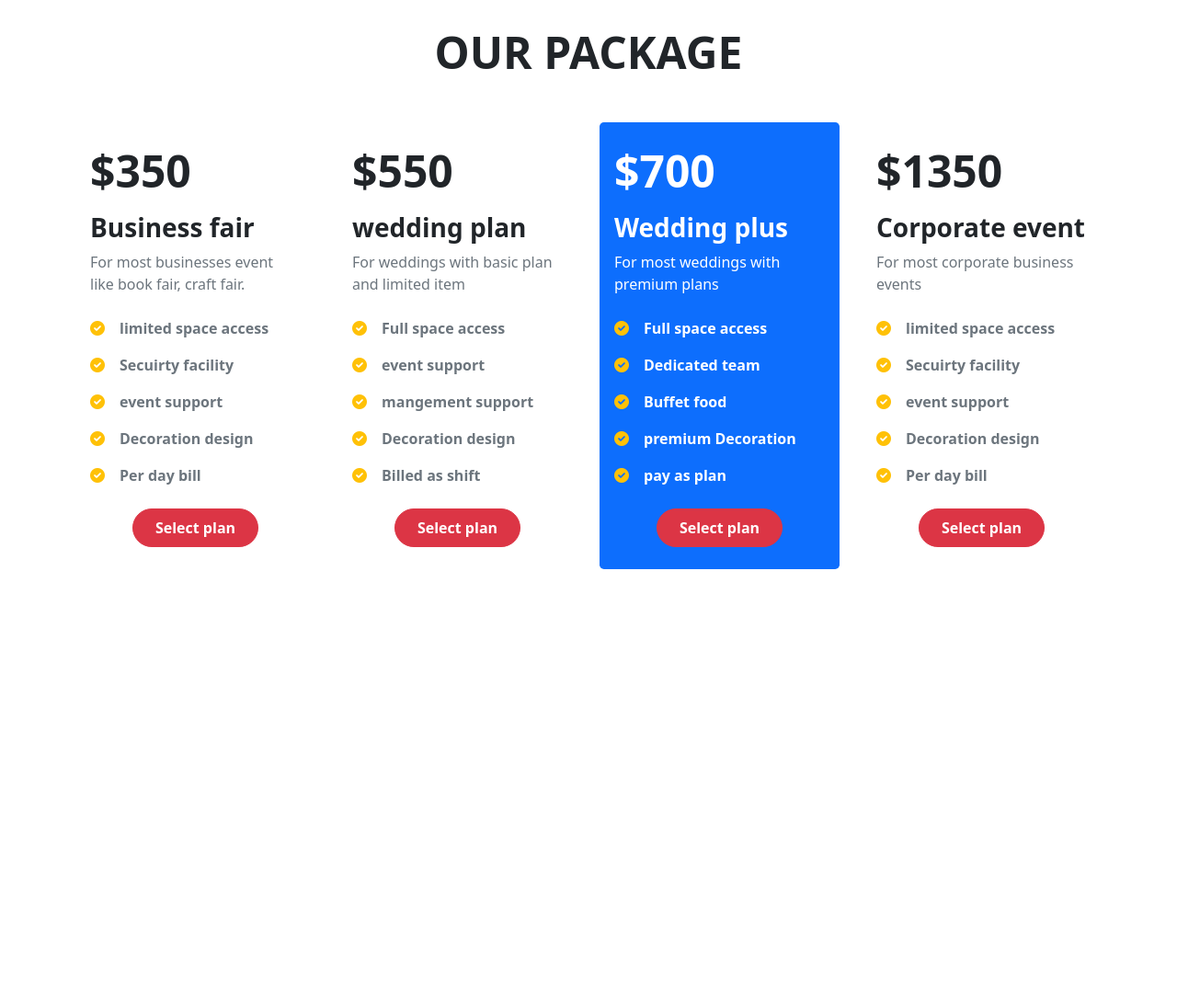
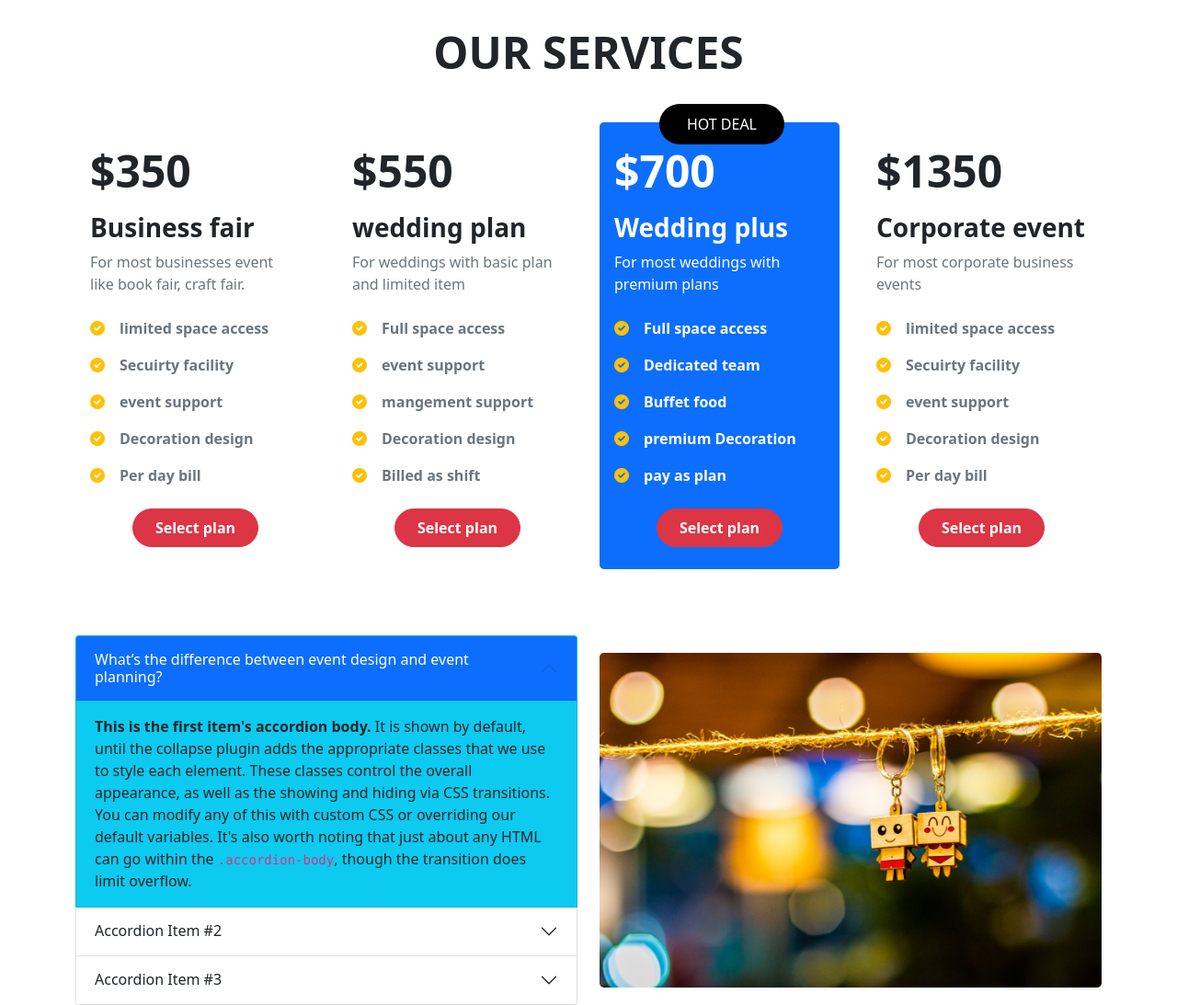
Before and after one commit to alamgir5253/convention-hall, a plain HTML site: page index.html in a window 1280 px wide. Shown: the part 2280-3373 px from the top of the page at 92% size. Before the commit the page ends 2971 px from the top, so only its background shows below. Drawn offline with nearby package versions, Linux system fonts and the light colour scheme.

Commit message:
our services added

```diff
--- a/css/style.css
+++ b/css/style.css
@@ -15,3 +15,26 @@ body {
  background: rgba(0, 0, 0, 0.794);
   mix-blend-mode:overlay;
 }
+.custom-position{
+position: relative;
+}
+.hot-deal{
+  position: absolute;
+  top: -20px;
+  right: 60px;
+  background: #000;
+  border-radius: 30px;
+  padding: 10px 30px;
+  text-transform: uppercase;
+}
+
+.contact-bg{
+  background-image: url(../resources/orhers-img/contact-bg.jpg);
+  background-position: right center;
+  background-repeat: no-repeat;
+  background-size:cover;
+}
+.contact-input{
+  width: 300px;
+  margin: auto;
+}
--- a/index.html
+++ b/index.html
@@ -141,7 +141,8 @@
       <!-- our package section start -->
       <section class="my-5">
         <div class="container">
-          <h2 class="fw-bold display-5 text-center my-5 text-uppercase">our package</h2>
+          <h2 class="fw-bold display-5 text-center my-5 text-uppercase">our services</h2>
+
           <div class="row">
             <div class="col-lg-3 col-md-6">
               <div class="card border-0 py-4  w-100 mb-4" >
@@ -188,7 +189,10 @@
               </div>
             </div>
             <div class="col-lg-3 col-md-6 ">
-              <div class="bg-primary text-white card border-0 rounded-3  py-4  w-100 mb-4" >
+              <div class="bg-primary custom-position text-white card border-0 rounded-3  py-4  w-100 mb-4" >
+                <div class="hot-deal">
+                  <span>hot deal</span>
+                </div>
                 <span class="display-5 fw-bold ms-3">$700</span>
                 <div class="card-body">
                   <h5 class="card-title h3 fw-bold">Wedding plus</h5>
@@ -235,6 +239,82 @@
 
       </section>
       <!-- our package section start -->
+      <!-- services section start -->
+      <section>
+        <div class="container">
+          <div class="row">
+            <div class="col-md-6">
+              <div class="accordion" id="accordionPanelsStayOpenExample">
+                <div class="accordion-item bg-info">
+                  <h2 class="accordion-header " id="panelsStayOpen-headingOne">
+                    <button class="bg-primary text-white accordion-button" type="button" data-bs-toggle="collapse" data-bs-target="#panelsStayOpen-collapseOne" aria-expanded="true" aria-controls="panelsStayOpen-collapseOne">
+                      What’s the difference between event design and event planning?
+                    </button>
+                  </h2>
+                  <div id="panelsStayOpen-collapseOne" class="accordion-collapse collapse show" aria-labelledby="panelsStayOpen-headingOne">
+                    <div class="accordion-body">
+                      <strong>This is the first item's accordion body.</strong> It is shown by default, until the collapse plugin adds the appropriate classes that we use to style each element. These classes control the overall appearance, as well as the showing and hiding via CSS transitions. You can modify any of this with custom CSS or overriding our default variables. It's also worth noting that just about any HTML can go within the <code>.accordion-body</code>, though the transition does limit overflow.
+                    </div>
+                  </div>
+                </div>
+                <div class="accordion-item">
+                  <h2 class="accordion-header" id="panelsStayOpen-headingTwo">
+                    <button class="accordion-button collapsed" type="button" data-bs-toggle="collapse" data-bs-target="#panelsStayOpen-collapseTwo" aria-expanded="false" aria-controls="panelsStayOpen-collapseTwo">
+                      Accordion Item #2
+                    </button>
+                  </h2>
+                  <div id="panelsStayOpen-collapseTwo" class="accordion-collapse collapse" aria-labelledby="panelsStayOpen-headingTwo">
+                    <div class="accordion-body">
+                      <strong>This is the second item's accordion body.</strong> It is hidden by default, until the collapse plugin adds the appropriate classes that we use to style each element. These classes control the overall appearance, as well as the showing and hiding via CSS transitions. You can modify any of this with custom CSS or overriding our default variables. It's also worth noting that just about any HTML can go within the <code>.accordion-body</code>, though the transition does limit overflow.
+                    </div>
+                  </div>
+                </div>
+                <div class="accordion-item">
+                  <h2 class="accordion-header" id="panelsStayOpen-headingThree">
+                    <button class="accordion-button collapsed" type="button" data-bs-toggle="collapse" data-bs-target="#panelsStayOpen-collapseThree" aria-expanded="false" aria-controls="panelsStayOpen-collapseThree">
+                      Accordion Item #3
+                    </button>
+                  </h2>
+                  <div id="panelsStayOpen-collapseThree" class="accordion-collapse collapse" aria-labelledby="panelsStayOpen-headingThree">
+                    <div class="accordion-body">
+                      <strong>This is the third item's accordion body.</strong> It is hidden by default, until the collapse plugin adds the appropriate classes that we use to style each element. These classes control the overall appearance, as well as the showing and hiding via CSS transitions. You can modify any of this with custom CSS or overriding our default variables. It's also worth noting that just about any HTML can go within the <code>.accordion-body</code>, though the transition does limit overflow.
+                    </div>
+                  </div>
+                </div>
+              </div>
+            </div>
+            <div class="col-md-6">
+              <div class="services-img h-100 d-flex justify-content-center align-items-center">
+                <img class="img-fluid rounded-3" src="resources/orhers-img/serveces.jpg" alt="">
+              </div>
+            </div>
+          </div>
+        </div>
+      </section>
+      <!-- services section end -->
+      <!-- contact us section start -->
+      <!-- <section class="contact-bg m-5 p-5">
+        <div class="container-fluid">
+          <h2 class="fw-light display-5 text-center my-4 text-uppercase">contact us</h2>
+
+          <div class="row">
+            <div class="col-12">
+          <div class="mauto">
+            <div class="form-floating mb-3 contact-input">
+              <input type="email" class="form-control" id="floatingInput" placeholder="name@example.com">
+              <label for="floatingInput">Email address</label>
+            </div>
+            <div class="form-floating contact-input ">
+              <input type="password" class="form-control" id="floatingPassword" placeholder="Password">
+              <label for="floatingPassword">Password</label>
+            </div>
+            <button class="btn btn-primary py-2 px-4 rounded-pill mt-3 mx-auto d-block">submit</button>
+          </div>
+          </div>
+          </div>
+        </div>
+      </section> -->
+      <!-- contact us section end -->
     </main>
 
 
```
Also changed, not shown: resources/icons/Vector.svg (deleted), resources/icons/arrow-forward 1.svg (deleted), resources/icons/ctor.svg (deleted), resources/icons/menu-2 1.svg (deleted), resources/icons/watermark.svg (deleted), resources/orhers-img/contact-bg.jpg (added), resources/orhers-img/serveces.jpg (added).
